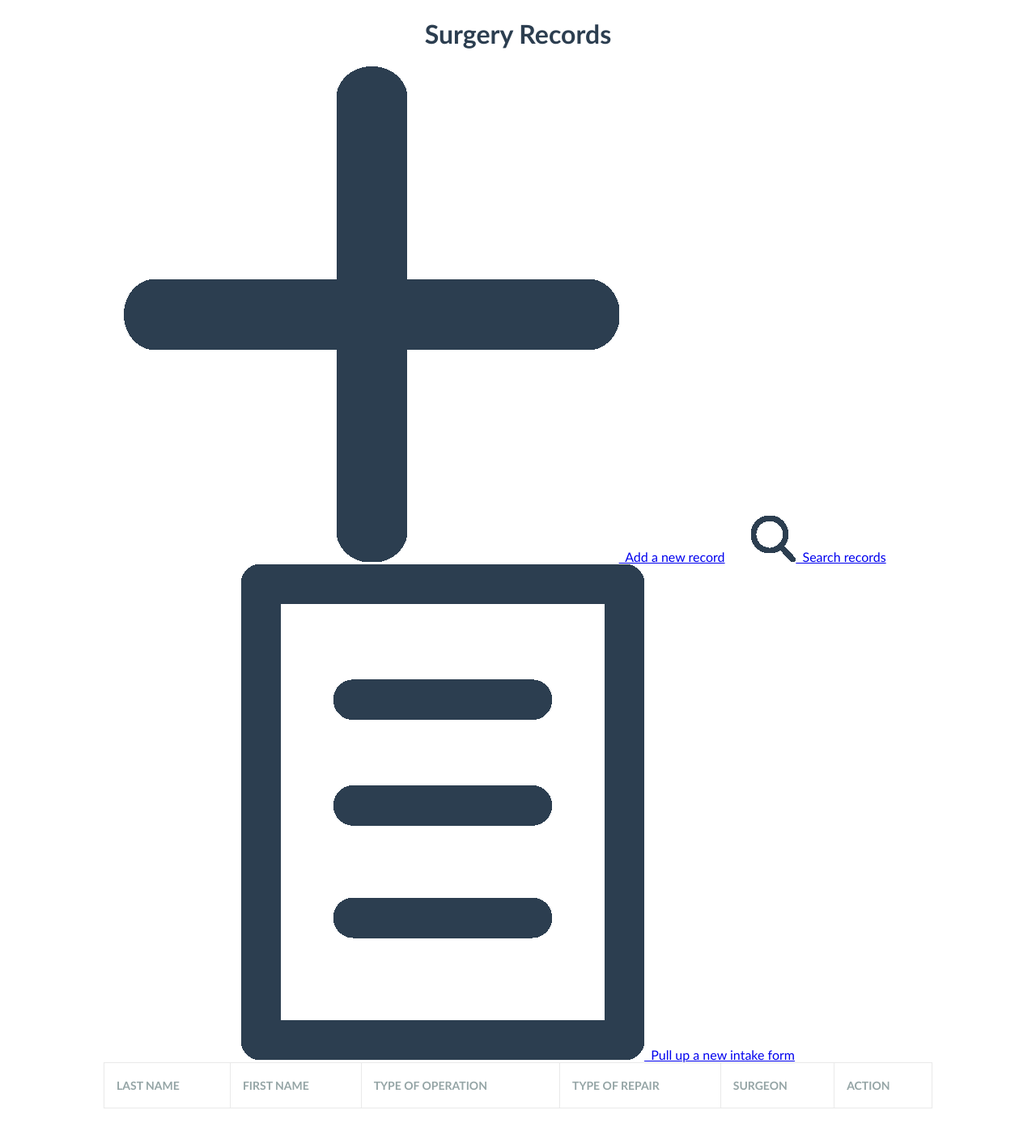
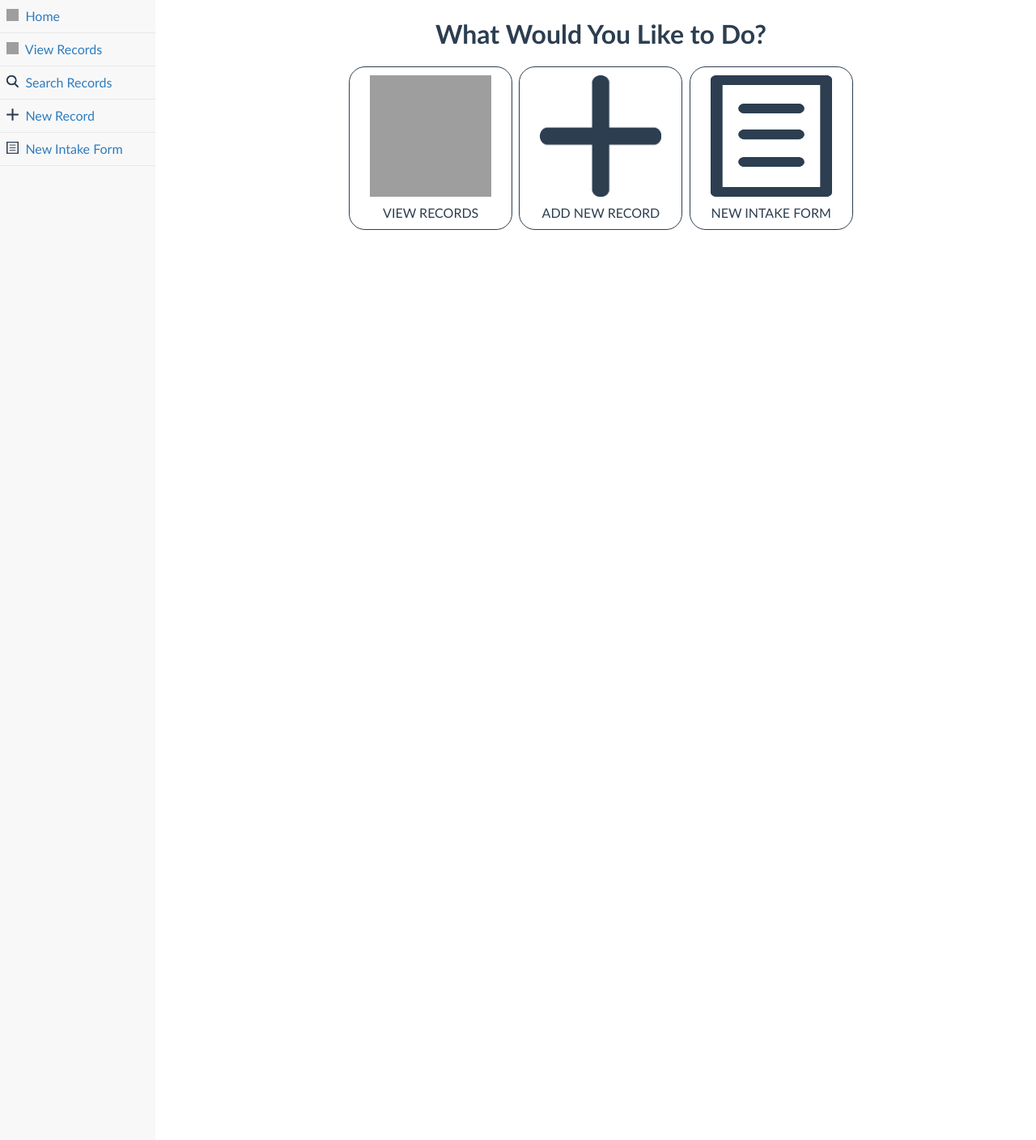
Before and after one commit to rngueco/cmsc127, a PHP site: page / in a window 1280 px wide. Shown: the part 60-1468 px from the top of the page at 81% size. Run offline with PHP 8.4, Linux system fonts and the light colour scheme; data that the repository does not hold is empty; grey boxes are pictures that could not be loaded.

Commit message:
Update index.php

```diff
--- a/index.php
+++ b/index.php
@@ -14,57 +14,21 @@
 		</div>
 	</div>
 	<div class="content">
+		<div class="left-panel">
+			<a href="index.php">&nbsp;&nbsp;<img src="images/home.png">&nbsp; Home</a>
+			<a href="view_recs.php">&nbsp;&nbsp;<img src="images/folder.png">&nbsp; View Records</a>
+			<a href="search.php">&nbsp;&nbsp;<img src="images/search.png">&nbsp; Search Records</a>
+			<a href="add_rec.php">&nbsp;&nbsp;<img src="images/add.png">&nbsp; New Record</a>
+			<a href="intake.php">&nbsp;&nbsp;<img src="images/file.png">&nbsp; New Intake Form</a>
+		</div>
+		<div class="right-panel">
 		<center>
-			<h1>Surgery Records</h1>
-			<a href="add_rec.php" id="addrec"><img src="images/add.png">&nbsp; Add a new record</a>
-			&nbsp; &nbsp; &nbsp; &nbsp;<a href="search.php" id="addrec"><img src="images/search.png">&nbsp; Search records</a>
-			&nbsp; &nbsp; &nbsp; &nbsp;<a href="intake.php" id="addrec"><img src="images/file.png" id='file'>&nbsp; Pull up a new intake form</a><br />
-			<table cellspacing="2px" valign="middle">
-				<tr id="h">
-					<th>Last name</th>
-					<th>First Name</th>
-					<th>Type of Operation</th>
-					<th>Type of Repair</th>
-					<th>Surgeon</th>
-					<th>Action</th>
-				</tr>
-			<?php
-				include 'link.php';
-				$query = "SELECT patient.patient_id, patient.patient_fname, patient.patient_lname, clsurgery.Operation, clsurgery.Repair, clsurgery.Surgeon FROM patient RIGHT JOIN clsurgery ON patient.patient_id = clsurgery.patient_id ORDER BY patient.patient_lname";
-				$result = mysqli_query($link, $query);
-
-				while($open = mysqli_fetch_array($result)){
-					$fname = $open['patient_fname'];
-					$lname = $open['patient_lname'];
-					$operation = $open['Operation'];
-					$repair = $open['Repair'];
-					$surgeon = $open['Surgeon'];
-					$id = $open['patient_id'];
-
-					echo "
-					<tr>
-						<td>".$lname."</td>
-						<td>".$fname."</td>
-						<td>".$operation."</td>
-						<td>".$repair."</td>
-						<td>".$surgeon."</td>
-						<td>
-							<form action='edit_info.php' method='post'>
-								<input type='hidden' name='pid' value='".$id."'>
-								<input type='submit' value='Edit info' id='edit'>
-							</form>
-							<form action='summary.php' method='post'>
-								<input type='hidden' name='pid' value='".$id."'>
-								<input type='submit' value='View full summary' id='summary'>
-							</form>
-						</td>
-					</tr>
-					";
-				}
-				mysqli_free_result($result);
-			?>
-			</table>
+			<h1>What Would You Like to Do?</h1>
+			<a href="view_recs.php" id="home"><img src="images/folder.png">View Records</a>&nbsp;
+			<a href="add_rec.php" id="home"><img src="images/add.png">Add New Record</a>&nbsp;
+			<a href="intake.php" id="home"><img src="images/file.png">New Intake Form</a>
 		</center>
+	</div>
 	</div>
 </body>
 </html>
```
